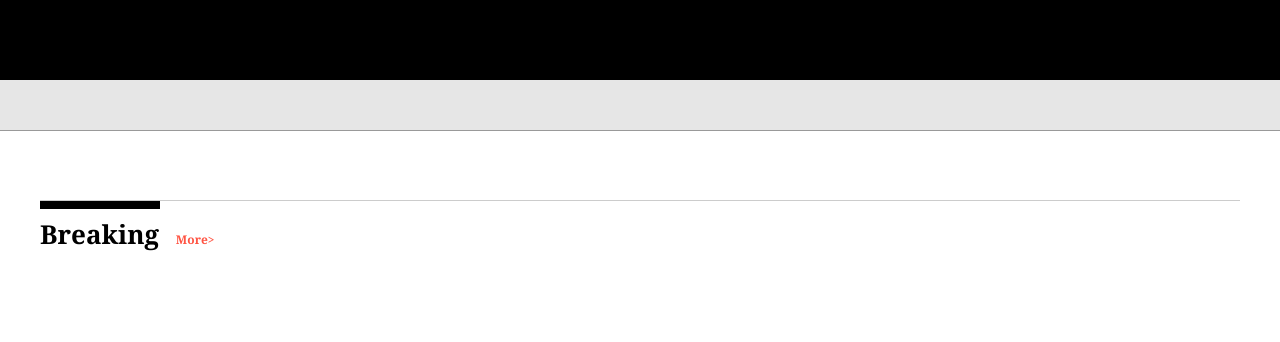
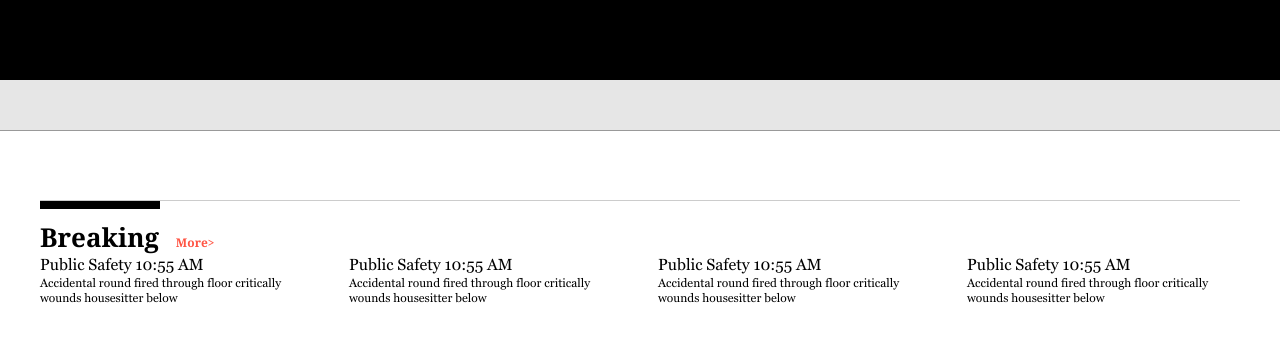
Before and after one commit to Jonathan-VB/jeet-framework, a website: page index.html in a window 1280 px wide. Drawn offline with Linux system fonts and the light colour scheme.

Commit message:
Breaking Section Layout
- Layout and dummy content for breaking section.

```diff
--- a/assets/sass/base/_typography.scss
+++ b/assets/sass/base/_typography.scss
@@ -32,6 +32,7 @@ $font-georgia: 'Georgia', $font-serif-fallback;
 // 2.0 Element styles.
 body {
   font-family: $font-georgia;
+  line-height: 1.3;
 }
 
 h3 {
@@ -39,6 +40,10 @@ h3 {
   font-weight: 700;
 }
 
+h4 {
+  font-size: 12px;
+}
+
 a {
   text-decoration: none;
 }
--- a/assets/sass/modules/_breaking.scss
+++ b/assets/sass/modules/_breaking.scss
@@ -17,3 +17,33 @@
     }
   }
 }
+.breaking__list {
+  @include center(1280px, 0px);
+
+  .breaking__item {
+     @include column(1/4);
+  }
+}
+/*  ==========================================================================
+	1. Column Layout
+    ========================================================================== */
+//
+// .our-services--col-3 {
+//   @include center(1200px, 40px);
+//
+//   @include breakpoint($break-480) {
+//     @include center(1200px, 15px);
+//   }
+//
+//   .our-services__item {
+//     @include col(1/3, $cycle: 3);
+//
+//     @include breakpoint($break-767) {
+//       @include col(1/2, $cycle: 2, $uncycle: 3);
+//     }
+//
+//     @include breakpoint($break-480) {
+//       @include stack();
+//     }
+//   }
+// }
--- a/index.html
+++ b/index.html
@@ -28,8 +28,28 @@
       <div class="breaking__header">
         <h3 class="breaking__header__title"><strong>Breaking</strong> <a href="" class="heading-link">More></a></h3>
       </div>
-      <div class="breaking__item">
-      </div>
+
+      <ul class="breaking__list">
+        <li class="breaking__item">
+          <p class="breaking__item__details"><a class="article__category">Public Safety</a> <span class="article__time">10:55 AM</span></p>
+          <h4 class="breaking__item__title">Accidental round fired through floor critically wounds housesitter below</h4></p>
+        </li>
+
+        <li class="breaking__item">
+          <p class="breaking__item__details"><a class="article__category">Public Safety</a> <span class="article__time">10:55 AM</span></p>
+          <h4 class="breaking__item__title">Accidental round fired through floor critically wounds housesitter below</h4></p>
+        </li>
+
+        <li class="breaking__item">
+          <p class="breaking__item__details"><a class="article__category">Public Safety</a> <span class="article__time">10:55 AM</span></p>
+          <h4 class="breaking__item__title">Accidental round fired through floor critically wounds housesitter below</h4></p>
+        </li>
+
+        <li class="breaking__item">
+          <p class="breaking__item__details"><a class="article__category">Public Safety</a> <span class="article__time">10:55 AM</span></p>
+          <h4 class="breaking__item__title">Accidental round fired through floor critically wounds housesitter below</h4></p>
+        </li>
+      </ul>
     </section>
   </div>
 
```
Also changed, not shown: assets/css/main.css, 1 other file.
